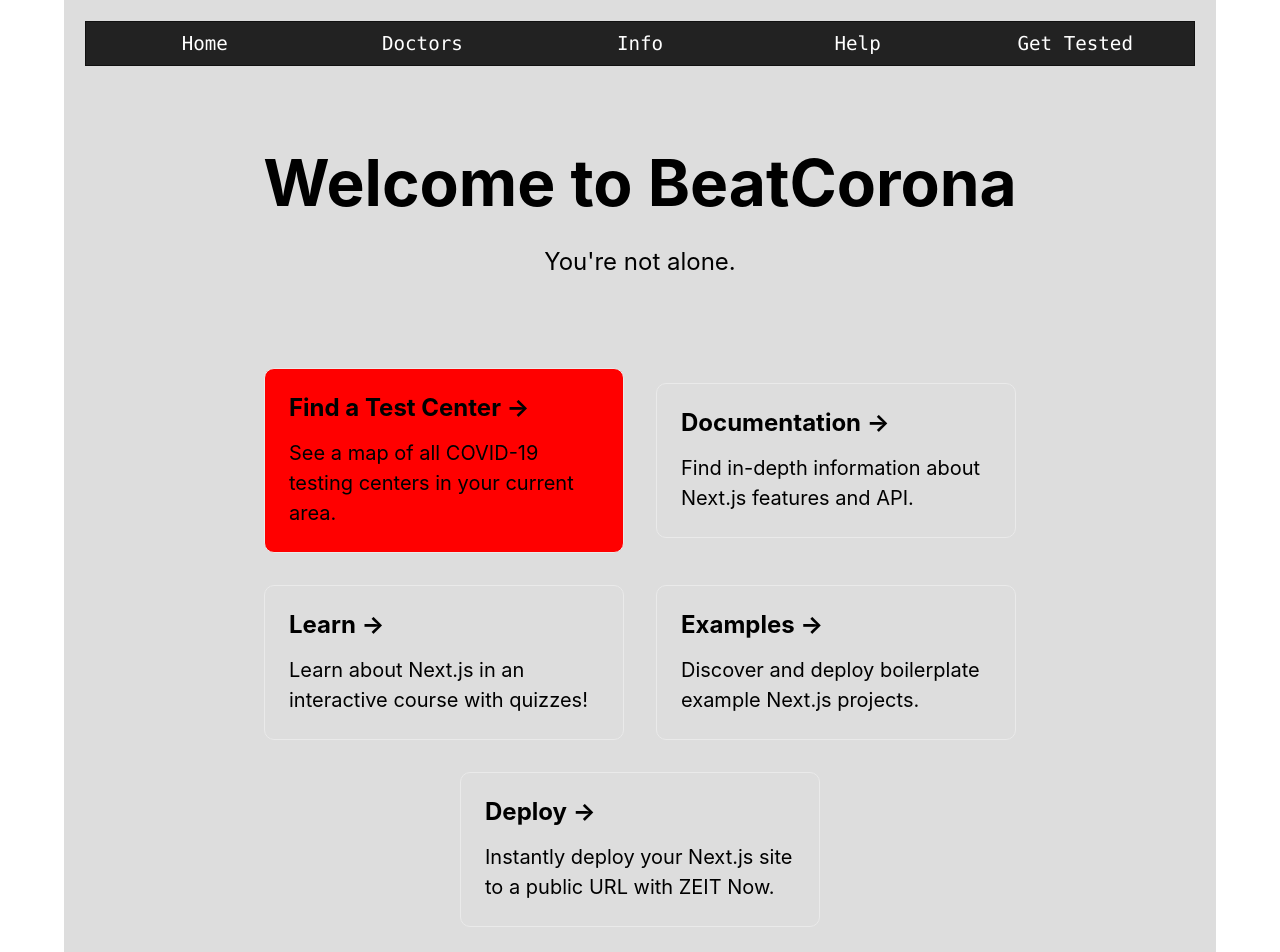
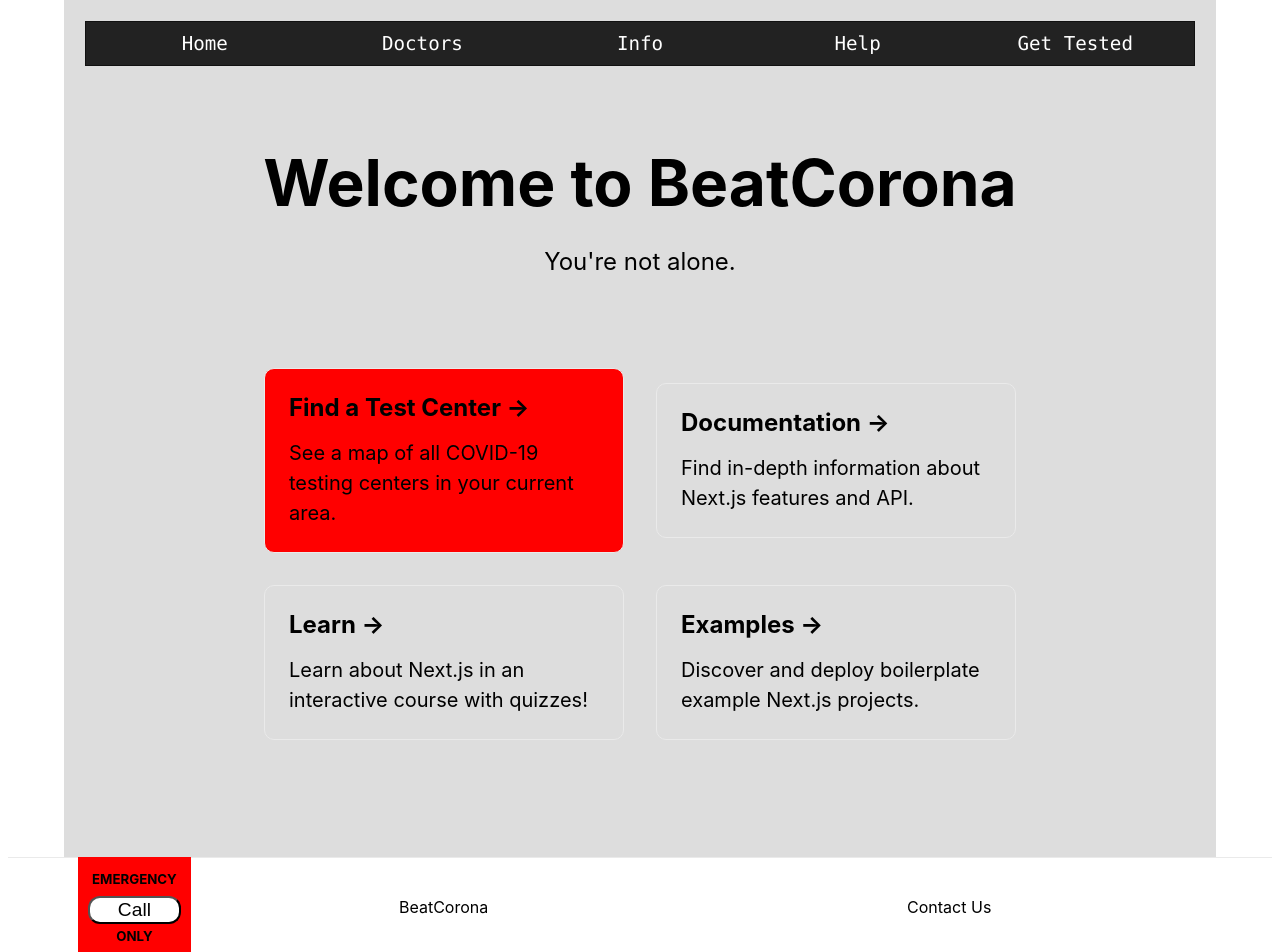
Before and after one commit to beatcorona/eidentity, a Next.js app: page / in a window 1280 px wide. Shown: the top 952 px of the page. Built offline with nearby package versions, Linux system fonts and the light colour scheme.

Commit message:
removed deploy card on homepage

```diff
--- a/pages/index.js
+++ b/pages/index.js
@@ -39,16 +39,6 @@
         >
           <h3>Examples &rarr;</h3>
           <p>Discover and deploy boilerplate example Next.js projects.</p>
-        </a>
-
-        <a
-          href="https://zeit.co/import?filter=next.js&utm_source=create-next-app&utm_medium=default-template&utm_campaign=create-next-app"
-          className="card"
-          >
-          <h3>Deploy &rarr;</h3>
-          <p>
-            Instantly deploy your Next.js site to a public URL with ZEIT Now.
-          </p>
         </a>
       </div>
     </main>
```
